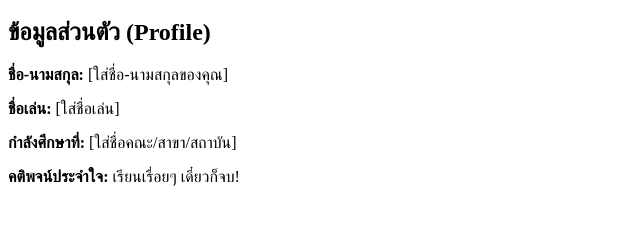
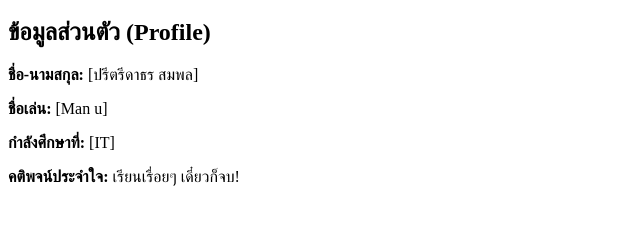
Before and after one commit to std681130098-web/intro4, a plain HTML site: page Home.html in a window 1280 px wide. Shown: the part 61-286 px from the top of the page, without its empty margins (0-640 px from the left). Drawn offline with Linux system fonts and the light colour scheme.

Commit message:
Update Home.html

```diff
--- a/Home.html
+++ b/Home.html
@@ -15,9 +15,9 @@
     <main>
         <section id="home">
             <h2>ข้อมูลส่วนตัว (Profile)</h2>
-            <p><strong>ชื่อ-นามสกุล:</strong> [ใส่ชื่อ-นามสกุลของคุณ]</p>
-            <p><strong>ชื่อเล่น:</strong> [ใส่ชื่อเล่น]</p>
-            <p><strong>กำลังศึกษาที่:</strong> [ใส่ชื่อคณะ/สาขา/สถาบัน]</p>
+            <p><strong>ชื่อ-นามสกุล:</strong> [ปรีตรีดาธร สมพล]</p>
+            <p><strong>ชื่อเล่น:</strong> [Man u]</p>
+            <p><strong>กำลังศึกษาที่:</strong> [IT]</p>
             <p><strong>คติพจน์ประจำใจ:</strong> เรียนเรื่อยๆ เดี๋ยวก็จบ!</p>
         </section>
     </main>
```
